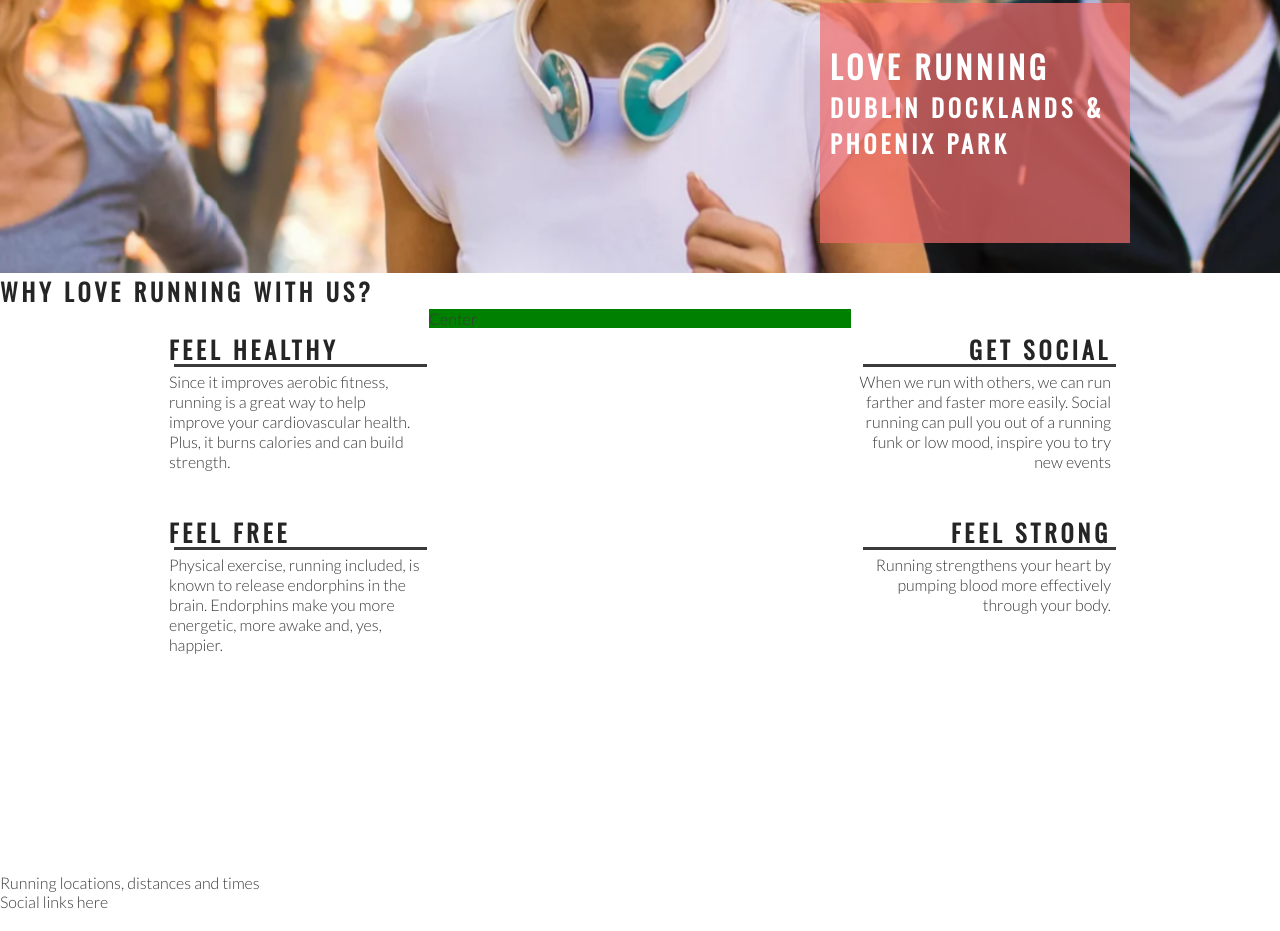
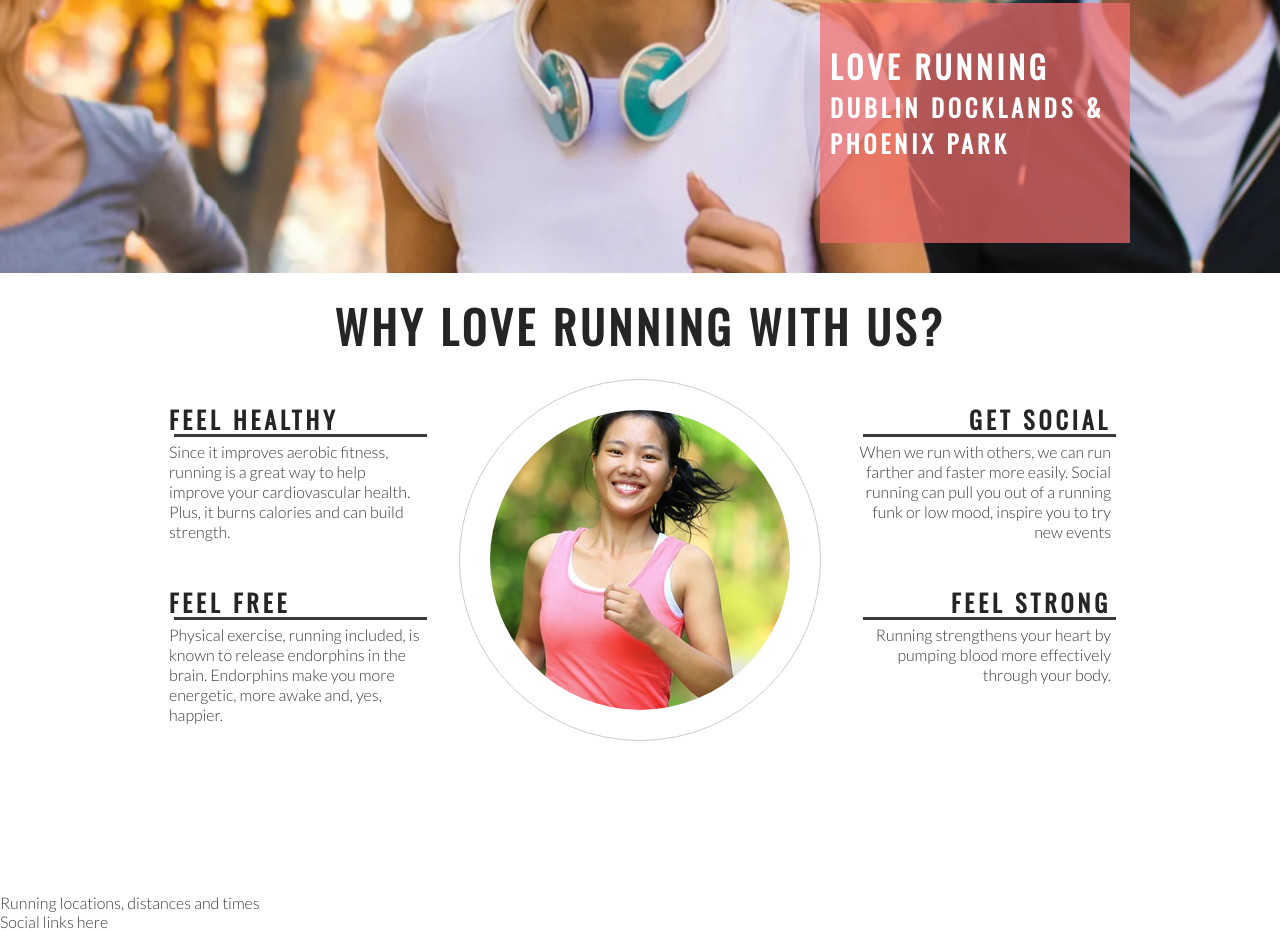
Before and after one commit to edwardgurney/love-running, a plain HTML site: page index.html in a window 1280 px wide. Shown: the part 402-1333 px from the top of the page. Drawn offline with nearby package versions, Linux system fonts and the light colour scheme.

Commit message:
Add club ethos central image and style into a circle

```diff
--- a/assets/css/style.css
+++ b/assets/css/style.css
@@ -134,7 +134,7 @@ h1, h2 {
 #center-about {
     width: 33%;
     margin: 0 auto;
-    background-color: green;
+
 }
 
 hr {
@@ -166,3 +166,26 @@ hr {
 .right-about-heading p {
     text-align: right;
 }
+
+#welcome {
+    text-align: center;
+    margin: 20px 0;
+    font-size: 280%;
+}
+
+#circle-container {
+    width: 300px;
+    height: 300px;
+    padding: 30px;
+    border-style: solid;
+    border-color: #ccc;
+    border-width: 1px;
+    border-radius: 50%;
+    margin: 0 auto;
+}
+
+#circle-cover-bg {
+    background: url(../images/ethos-center-image.jpg) no-repeat center center;
+    height: 100%;
+    border-radius: 50%;
+}
--- a/index.html
+++ b/index.html
@@ -36,7 +36,7 @@
         </div>
     </section>
     <section id="club-ethos">
-        <h1>Why Love Running With Us?</h1>
+        <h2 id="welcome">Why Love Running With Us?</h2>
         <div id="left-about">
             <div class="left-about-heading">
                 <h2>Feel Healthy</h2>
@@ -63,7 +63,13 @@
         </div>
 
         </div>
-        <div id="center-about">Center</div>
+        <div id="center-about">
+            <div id="circle-container">
+                <div id="circle-cover-bg">
+
+                </div>
+            </div>
+        </div>
     </section>
     <section>
         Running locations, distances and times
```
Also changed, not shown: assets/images/ethos-center-image.jpg (added).
